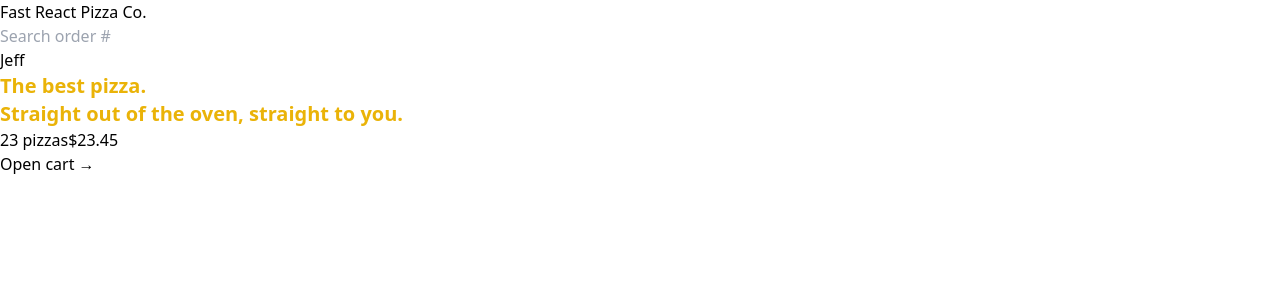
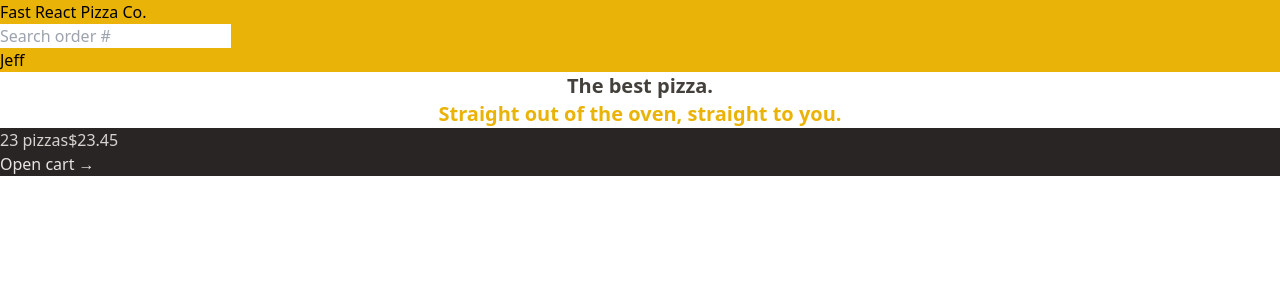
Before and after one commit to fengbanjiazhu/React-vite-pizza, a React (Vite) app: page / in a window 1280 px wide. Shown: the top 300 px of the page. Built offline with nearby package versions, Linux system fonts and the light colour scheme.

Commit message:
testing tailwind css

```diff
--- a/package.json
+++ b/package.json
@@ -26,6 +26,8 @@
     "eslint-plugin-react-hooks": "^4.6.0",
     "eslint-plugin-react-refresh": "^0.3.4",
     "postcss": "^8.4.24",
+    "prettier": "^2.8.8",
+    "prettier-plugin-tailwindcss": "^0.3.0",
     "tailwindcss": "^3.3.2",
     "vite": "^4.3.9",
     "vite-plugin-eslint": "^1.8.1"
--- /dev/null
+++ b/prettier.config.cjs
@@ -0,0 +1,4 @@
+/* eslint-disable no-undef */
+module.exports = {
+  plugins: [require('prettier-plugin-tailwindcss')],
+};
--- a/src/features/cart/CartOverview.jsx
+++ b/src/features/cart/CartOverview.jsx
@@ -2,8 +2,8 @@
 
 function CartOverview() {
   return (
-    <div>
-      <p>
+    <div className="bg-stone-800 text-stone-200">
+      <p className="text-stone-300">
         <span>23 pizzas</span>
         <span>$23.45</span>
       </p>
--- a/src/ui/Header.jsx
+++ b/src/ui/Header.jsx
@@ -3,7 +3,7 @@
 
 function Header() {
   return (
-    <header>
+    <header className="bg-yellow-500">
       <Link to="/">Fast React Pizza Co.</Link>
 
       <SearchOrder />
--- a/src/ui/Home.jsx
+++ b/src/ui/Home.jsx
@@ -1,10 +1,12 @@
 function Home() {
   return (
     <div>
-      <h1 className="text-xl text-yellow-500 font-semibold">
+      <h1 className="text-center text-xl font-semibold text-stone-700">
         The best pizza.
         <br />
-        Straight out of the oven, straight to you.
+        <span className="text-yellow-500">
+          Straight out of the oven, straight to you.
+        </span>
       </h1>
     </div>
   );
```
Also changed, not shown: 1 other file (tests, documents, lock files or other folders).
